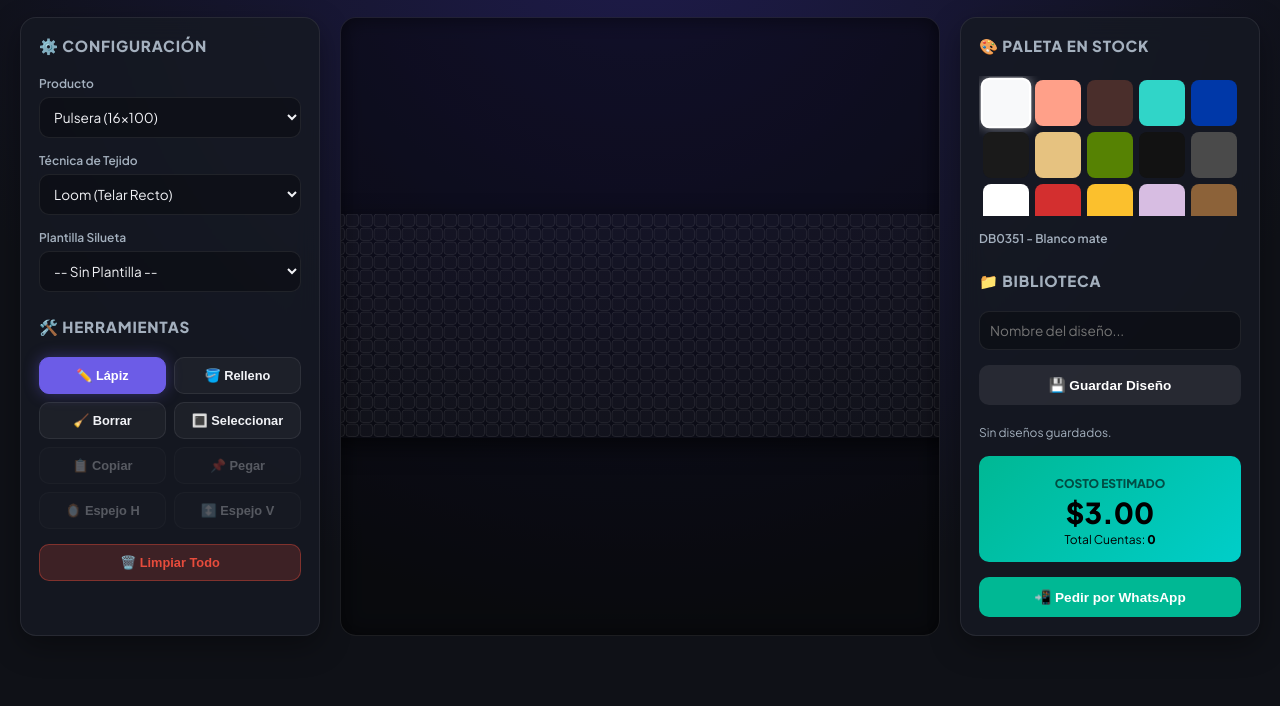
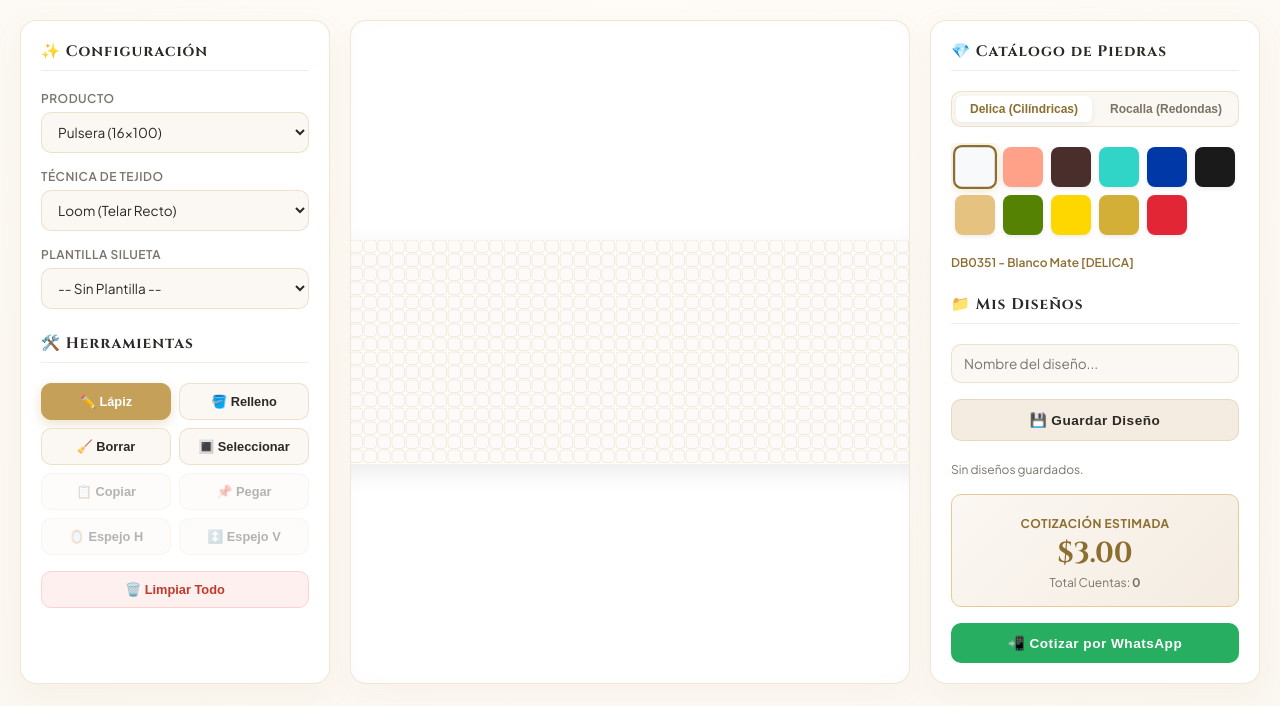
Before and after one commit to jemr2810/Mi-tienda-Miyuki, a plain HTML site: page index.html in a window 1280 px wide. Shown: the part 94-800 px from the top of the page. Drawn offline with Linux system fonts and the light colour scheme.

Commit message:
Update index.html

```diff
--- a/index.html
+++ b/index.html
@@ -3,18 +3,19 @@
 <head>
     <meta charset="UTF-8">
     <meta name="viewport" content="width=device-width, initial-scale=1.0">
-    <title>Miyuki Craft Studio Pro</title>
-    <link href="https://fonts.googleapis.com/css2?family=Plus+Jakarta+Sans:wght@400;600;800&display=swap" rel="stylesheet">
+    <title>CINQUE 5 - Studio de Diseño Miyuki</title>
+    <link href="https://fonts.googleapis.com/css2?family=Cinzel:wght@500;700&family=Plus+Jakarta+Sans:wght@400;500;600;700&display=swap" rel="stylesheet">
     <style>
         :root {
-            --bg-main: #0f1117;
-            --panel-bg: rgba(22, 25, 35, 0.85);
-            --panel-border: rgba(255, 255, 255, 0.08);
-            --accent: #6c5ce7;
-            --accent-glow: rgba(108, 92, 231, 0.4);
-            --success: #00b894;
-            --text-main: #f1f2f6;
-            --text-muted: #a4b0be;
+            --bg-main: #fbf7f2;
+            --panel-bg: #ffffff;
+            --panel-border: rgba(197, 160, 89, 0.25);
+            --gold-primary: #c5a059;
+            --gold-light: #e6cb96;
+            --gold-dark: #8c6e30;
+            --text-dark: #2c2825;
+            --text-muted: #7a736a;
+            --accent-soft: #f4ece1;
             --radius-lg: 16px;
             --radius-md: 10px;
         }
@@ -29,8 +30,8 @@
             margin: 0;
             padding: 20px;
             background-color: var(--bg-main);
-            background-image: radial-gradient(circle at 50% 0%, #1e1b4b 0%, var(--bg-main) 70%);
-            color: var(--text-main);
+            background-image: radial-gradient(circle at 50% 0%, #fffbf7 0%, var(--bg-main) 100%);
+            color: var(--text-dark);
             min-height: 100vh;
             display: flex;
             flex-direction: column;
@@ -39,56 +40,59 @@
 
         header {
             text-align: center;
-            margin-bottom: 20px;
+            margin-bottom: 25px;
         }
 
         header h1 {
-            font-size: 1.8rem;
-            font-weight: 800;
+            font-family: 'Cinzel', serif;
+            font-size: 2.2rem;
+            font-weight: 700;
             margin: 0;
-            background: linear-gradient(135deg, #a8c0ff, #3f2b96);
-            -webkit-background-clip: text;
-            -webkit-text-fill-color: transparent;
-            letter-spacing: -0.5px;
+            color: var(--text-dark);
+            letter-spacing: 4px;
         }
 
-        header p {
-            color: var(--text-muted);
+        header .subtitle {
             font-size: 0.85rem;
-            margin-top: 4px;
+            letter-spacing: 2px;
+            color: var(--gold-primary);
+            text-transform: uppercase;
+            font-weight: 600;
+            margin-top: 5px;
         }
 
         .app-layout {
             display: grid;
-            grid-template-columns: 300px 1fr 300px;
+            grid-template-columns: 310px 1fr 330px;
             gap: 20px;
-            max-width: 1400px;
+            max-width: 1420px;
             width: 100%;
         }
 
-        /* Glassmorphic Panels */
+        /* Glassmorphic Elegant Panels */
         .panel {
             background: var(--panel-bg);
-            backdrop-filter: blur(12px);
             border: 1px solid var(--panel-border);
             border-radius: var(--radius-lg);
-            padding: 18px;
-            box-shadow: 0 10px 30px rgba(0, 0, 0, 0.35);
+            padding: 20px;
+            box-shadow: 0 10px 30px rgba(197, 160, 89, 0.08);
             display: flex;
             flex-direction: column;
-            gap: 15px;
+            gap: 16px;
         }
 
         .panel-title {
+            font-family: 'Cinzel', serif;
             font-size: 0.95rem;
-            font-weight: 800;
-            text-transform: uppercase;
-            letter-spacing: 0.8px;
-            color: var(--text-muted);
-            margin: 0 0 5px 0;
+            font-weight: 700;
+            letter-spacing: 1px;
+            color: var(--text-dark);
+            margin: 0 0 4px 0;
             display: flex;
             align-items: center;
             gap: 8px;
+            border-bottom: 1px solid var(--accent-soft);
+            padding-bottom: 8px;
         }
 
         /* Form Controls */
@@ -102,13 +106,15 @@
             font-size: 0.75rem;
             font-weight: 600;
             color: var(--text-muted);
+            text-transform: uppercase;
+            letter-spacing: 0.5px;
         }
 
         select, input[type="text"], input[type="number"], input[type="color"] {
-            background: rgba(0, 0, 0, 0.3);
+            background: var(--bg-main);
             border: 1px solid var(--panel-border);
-            color: var(--text-main);
-            padding: 10px;
+            color: var(--text-dark);
+            padding: 10px 12px;
             border-radius: var(--radius-md);
             font-family: inherit;
             font-size: 0.85rem;
@@ -117,32 +123,32 @@
         }
 
         select:focus, input:focus {
-            border-color: var(--accent);
-            box-shadow: 0 0 0 3px var(--accent-glow);
+            border-color: var(--gold-primary);
+            box-shadow: 0 0 0 3px rgba(197, 160, 89, 0.15);
         }
 
         /* Canvas Arena */
         .viewport-container {
             position: relative;
-            background: rgba(0, 0, 0, 0.4);
+            background: #ffffff;
             border: 1px solid var(--panel-border);
             border-radius: var(--radius-lg);
             display: flex;
             justify-content: center;
             align-items: center;
             overflow: auto;
-            min-height: 500px;
-            box-shadow: inset 0 0 20px rgba(0,0,0,0.5);
+            min-height: 520px;
+            box-shadow: inset 0 0 20px rgba(0,0,0,0.02), 0 10px 30px rgba(197, 160, 89, 0.05);
         }
 
         canvas {
             border-radius: 6px;
-            box-shadow: 0 8px 25px rgba(0,0,0,0.6);
+            box-shadow: 0 8px 25px rgba(0,0,0,0.08);
             cursor: crosshair;
             touch-action: none;
         }
 
-        /* Tool Grid / Dock */
+        /* Tool Grid / Buttons */
         .tools-grid {
             display: grid;
             grid-template-columns: repeat(2, 1fr);
@@ -150,9 +156,9 @@
         }
 
         .btn-tool {
-            background: rgba(255, 255, 255, 0.04);
+            background: var(--bg-main);
             border: 1px solid var(--panel-border);
-            color: var(--text-main);
+            color: var(--text-dark);
             padding: 10px;
             border-radius: var(--radius-md);
             font-size: 0.8rem;
@@ -166,33 +172,64 @@
         }
 
         .btn-tool:hover:not(:disabled) {
-            background: rgba(255, 255, 255, 0.1);
-            transform: translateY(-2px);
+            background: var(--accent-soft);
+            border-color: var(--gold-primary);
+            transform: translateY(-1px);
         }
 
         .btn-tool.tool-active {
-            background: var(--accent);
-            border-color: var(--accent);
-            box-shadow: 0 0 15px var(--accent-glow);
-            color: #fff;
+            background: var(--gold-primary);
+            border-color: var(--gold-primary);
+            color: #ffffff;
+            box-shadow: 0 4px 12px rgba(197, 160, 89, 0.3);
         }
 
         .btn-tool.mirror-active {
-            background: #e67e22;
-            border-color: #e67e22;
+            background: var(--gold-dark);
+            border-color: var(--gold-dark);
+            color: #ffffff;
         }
 
         .btn-tool:disabled {
-            opacity: 0.3;
+            opacity: 0.35;
             cursor: not-allowed;
+        }
+
+        /* Filter Tabs for Delica / Rocalla */
+        .category-tabs {
+            display: flex;
+            gap: 6px;
+            background: var(--bg-main);
+            padding: 4px;
+            border-radius: var(--radius-md);
+            border: 1px solid var(--panel-border);
+        }
+
+        .tab-btn {
+            flex: 1;
+            padding: 6px;
+            font-size: 0.75rem;
+            font-weight: 700;
+            border: none;
+            background: transparent;
+            color: var(--text-muted);
+            border-radius: 6px;
+            cursor: pointer;
+            transition: all 0.2s;
+        }
+
+        .tab-btn.active {
+            background: #ffffff;
+            color: var(--gold-dark);
+            box-shadow: 0 2px 6px rgba(0,0,0,0.06);
         }
 
         /* Palette Swatches */
         .palette-grid {
             display: grid;
             grid-template-columns: repeat(auto-fill, minmax(38px, 1fr));
-            gap: 6px;
-            max-height: 140px;
+            gap: 8px;
+            max-height: 160px;
             overflow-y: auto;
             padding: 4px;
         }
@@ -204,6 +241,7 @@
             border: 2px solid transparent;
             transition: transform 0.15s, border-color 0.15s;
             position: relative;
+            box-shadow: 0 2px 4px rgba(0,0,0,0.08);
         }
 
         .color-swatch:hover {
@@ -212,34 +250,37 @@
         }
 
         .color-swatch.selected {
-            border-color: #fff;
+            border-color: var(--gold-dark);
             transform: scale(1.1);
-            box-shadow: 0 0 10px rgba(255,255,255,0.5);
+            box-shadow: 0 0 10px rgba(197, 160, 89, 0.4);
         }
 
-        /* Price & Summary Tag */
+        /* Price Tag Panel */
         .price-badge {
-            background: linear-gradient(135deg, #00b894, #00cec9);
-            padding: 15px;
+            background: linear-gradient(135deg, #fbf7f2 0%, #f4ece1 100%);
+            border: 1px solid var(--gold-light);
+            padding: 16px;
             border-radius: var(--radius-md);
             text-align: center;
-            color: #000;
+            color: var(--text-dark);
         }
 
         .price-badge label {
-            color: rgba(0,0,0,0.6);
-            font-weight: 800;
+            color: var(--gold-dark);
+            font-weight: 700;
         }
 
         .price-badge .price {
+            font-family: 'Cinzel', serif;
             font-size: 1.8rem;
-            font-weight: 800;
+            font-weight: 700;
+            color: var(--gold-dark);
             margin-top: 2px;
         }
 
         .btn-action {
-            background: var(--accent);
-            color: #fff;
+            background: var(--gold-primary);
+            color: #ffffff;
             border: none;
             padding: 12px;
             border-radius: var(--radius-md);
@@ -248,20 +289,25 @@
             cursor: pointer;
             transition: all 0.2s;
             width: 100%;
+            letter-spacing: 0.5px;
         }
 
         .btn-action:hover {
-            opacity: 0.9;
-            box-shadow: 0 4px 15px var(--accent-glow);
+            background: var(--gold-dark);
+            box-shadow: 0 4px 15px rgba(197, 160, 89, 0.3);
         }
 
         .btn-whatsapp {
-            background: #00b894;
+            background: #27ae60;
             color: #fff;
         }
 
+        .btn-whatsapp:hover {
+            background: #219150;
+        }
+
         .design-item {
-            background: rgba(0,0,0,0.2);
+            background: var(--bg-main);
             border: 1px solid var(--panel-border);
             padding: 8px 12px;
             border-radius: var(--radius-md);
@@ -282,14 +328,14 @@
 <body>
 
     <header>
-        <h1>MIYUKI CRAFT STUDIO</h1>
-        <p>Editor de Patrones 2D Pro</p>
+        <h1>CINQUE</h1>
+        <div class="subtitle">Cinco Hermanas, Un Solo Corazón</div>
     </header>
 
     <div class="app-layout">
         <!-- Panel Izquierdo: Configuración y Herramientas -->
         <div class="panel">
-            <h3 class="panel-title">⚙️ Configuración</h3>
+            <h3 class="panel-title">✨ Configuración</h3>
 
             <div class="form-group">
                 <label>Producto</label>
@@ -320,7 +366,7 @@
                 </select>
             </div>
 
-            <h3 class="panel-title" style="margin-top:10px;">🛠️ Herramientas</h3>
+            <h3 class="panel-title" style="margin-top:8px;">🛠️ Herramientas</h3>
             <div class="tools-grid">
                 <button id="btnPencil" class="btn-tool tool-active">✏️ Lápiz</button>
                 <button id="btnBucket" class="btn-tool">🪣 Relleno</button>
@@ -331,7 +377,7 @@
                 <button id="btnMirrorH" class="btn-tool" disabled>🪞 Espejo H</button>
                 <button id="btnMirrorV" class="btn-tool" disabled>↕️ Espejo V</button>
             </div>
-            <button id="btnClear" class="btn-tool" style="background: rgba(231, 76, 60, 0.2); border-color: rgba(231, 76, 60, 0.4); color:#e74c3c;">🗑️ Limpiar Todo</button>
+            <button id="btnClear" class="btn-tool" style="background: #fff0f0; border-color: #ffd1d1; color:#c0392b;">🗑️ Limpiar Todo</button>
         </div>
 
         <!-- Panel Central: Lienzo de Trabajo -->
@@ -339,26 +385,33 @@
             <canvas id="miyukiCanvas"></canvas>
         </div>
 
-        <!-- Panel Derecho: Catálogo, Biblioteca y Cotización -->
+        <!-- Panel Derecho: Catálogo Separado, Biblioteca y Cotización -->
         <div class="panel">
-            <h3 class="panel-title">🎨 Paleta en Stock</h3>
+            <h3 class="panel-title">💎 Catálogo de Piedras</h3>
+
+            <!-- Selector de Tipo de Piedras -->
+            <div class="category-tabs">
+                <button class="tab-btn active" id="tabDelica">Delica (Cilíndricas)</button>
+                <button class="tab-btn" id="tabRocalla">Rocalla (Redondas)</button>
+            </div>
+
             <div class="palette-grid" id="paletteContainer"></div>
-            <span id="selectedColorLabel" style="font-size:0.75rem; font-weight:600; color:var(--text-muted);"></span>
+            <span id="selectedColorLabel" style="font-size:0.75rem; font-weight:600; color:var(--gold-dark);"></span>
 
-            <h3 class="panel-title" style="margin-top: 10px;">📁 Biblioteca</h3>
+            <h3 class="panel-title" style="margin-top: 8px;">📁 Mis Diseños</h3>
             <div class="form-group">
                 <input type="text" id="designName" placeholder="Nombre del diseño...">
             </div>
-            <button id="btnSaveDesign" class="btn-action" style="background: rgba(255,255,255,0.08);">💾 Guardar Diseño</button>
-            <div id="savedDesignsList" style="max-height: 120px; overflow-y: auto;"></div>
+            <button id="btnSaveDesign" class="btn-action" style="background: var(--accent-soft); color: var(--text-dark); border: 1px solid var(--panel-border);">💾 Guardar Diseño</button>
+            <div id="savedDesignsList" style="max-height: 100px; overflow-y: auto;"></div>
 
             <div class="price-badge">
-                <label>COSTO ESTIMADO</label>
+                <label>COTIZACIÓN ESTIMADA</label>
                 <div class="price" id="totalPrice">$0.00</div>
-                <div style="font-size:0.75rem; margin-top:2px;">Total Cuentas: <strong id="totalBeads">0</strong></div>
+                <div style="font-size:0.75rem; margin-top:2px; color:var(--text-muted);">Total Cuentas: <strong id="totalBeads">0</strong></div>
             </div>
 
-            <button class="btn-action btn-whatsapp" id="btnSendWhatsapp">📲 Pedir por WhatsApp</button>
+            <button class="btn-action btn-whatsapp" id="btnSendWhatsapp">📲 Cotizar por WhatsApp</button>
         </div>
     </div>
 
@@ -366,32 +419,37 @@
         const canvas = document.getElementById('miyukiCanvas');
         const ctx = canvas.getContext('2d');
 
+        // Catálogo Categorizado (Delica vs Rocalla)
         const DEFAULT_PALETTE = [
-            { code: "DB0351", name: "Blanco mate", hex: "#F8F9FA", price: 0.01 },
-            { code: "DB1493-1", name: "Opaque Lt Salmon", hex: "#FFA089", price: 0.01 },
-            { code: "DB0734", name: "Op Chocolate Brown", hex: "#4A2E2B", price: 0.01 },
-            { code: "DB0878", name: "Mat Op Turquoise AB", hex: "#30D5C8", price: 0.01 },
-            { code: "DB0756", name: "Matte Op Cobalt", hex: "#0038A8", price: 0.01 },
-            { code: "DB0310", name: "Jet Black Mate", hex: "#1A1A1A", price: 0.01 },
-            { code: "DB2366-TB", name: "Duracoat Opq Soft", hex: "#E6C280", price: 0.015 },
-            { code: "DB1585", name: "Matte Op Avocado", hex: "#568203", price: 0.01 },
-            { code: "11-9401F", name: "Rocalla Mat Black", hex: "#121212", price: 0.008 },
-            { code: "11-92006", name: "Rocalla Mat Mtlc Dk", hex: "#4A4A4A", price: 0.008 },
-            { code: "11-9402", name: "Rocalla Op White", hex: "#FFFFFF", price: 0.008 },
-            { code: "11-9408", name: "Rocalla Op Red", hex: "#D32F2F", price: 0.008 },
-            { code: "11-9404", name: "Rocalla Op Yellow", hex: "#FBC02D", price: 0.008 },
-            { code: "11-9593", name: "Rocalla Dk Beige", hex: "#D7BDE2", price: 0.008 },
-            { code: "11-9457L", name: "Rocalla Met Bronze", hex: "#8C6239", price: 0.009 },
-            { code: "DB0721", name: "Opaque Yellow", hex: "#FFD700", price: 0.01 },
-            { code: "DB0200", name: "Opaque Chalk White", hex: "#FFFFFF", price: 0.01 },
-            { code: "DB1832", name: "Galvanized Gold", hex: "#D4AF37", price: 0.018 },
-            { code: "DB0726", name: "Opaque Dark Blue", hex: "#002366", price: 0.01 },
-            { code: "DB0727", name: "Opaque Light Siam", hex: "#E32636", price: 0.01 },
-            { code: "DB0725", name: "Opaque Light Blue", hex: "#87CEEB", price: 0.01 }
+            // DELICA (Cilíndricas)
+            { code: "DB0351", name: "Blanco Mate", type: "delica", hex: "#F8F9FA", price: 0.01 },
+            { code: "DB1493", name: "Lt Salmon", type: "delica", hex: "#FFA089", price: 0.01 },
+            { code: "DB0734", name: "Op Chocolate", type: "delica", hex: "#4A2E2B", price: 0.01 },
+            { code: "DB0878", name: "Turquoise AB", type: "delica", hex: "#30D5C8", price: 0.01 },
+            { code: "DB0756", name: "Matte Op Cobalt", type: "delica", hex: "#0038A8", price: 0.01 },
+            { code: "DB0310", name: "Jet Black Mate", type: "delica", hex: "#1A1A1A", price: 0.01 },
+            { code: "DB2366", name: "Duracoat Soft", type: "delica", hex: "#E6C280", price: 0.015 },
+            { code: "DB1585", name: "Matte Avocado", type: "delica", hex: "#568203", price: 0.01 },
+            { code: "DB0721", name: "Opaque Yellow", type: "delica", hex: "#FFD700", price: 0.01 },
+            { code: "DB1832", name: "Galvanized Gold", type: "delica", hex: "#D4AF37", price: 0.018 },
+            { code: "DB0727", name: "Light Siam Red", type: "delica", hex: "#E32636", price: 0.01 },
+
+            // ROCALLA (Redondas)
+            { code: "11-9401F", name: "Mat Black 11/0", type: "rocalla", hex: "#121212", price: 0.008 },
+            { code: "11-92006", name: "Mtlc Dk 11/0", type: "rocalla", hex: "#4A4A4A", price: 0.008 },
+            { code: "11-9402", name: "Op White 11/0", type: "rocalla", hex: "#FFFFFF", price: 0.008 },
+            { code: "11-9408", name: "Op Red 11/0", type: "rocalla", hex: "#D32F2F", price: 0.008 },
+            { code: "11-9404", name: "Op Yellow 11/0", type: "rocalla", hex: "#FBC02D", price: 0.008 },
+            { code: "11-9593", name: "Dk Beige 11/0", type: "rocalla", hex: "#D7BDE2", price: 0.008 },
+            { code: "11-9457L", name: "Met Bronze 11/0", type: "rocalla", hex: "#8C6239", price: 0.009 },
+            { code: "8-9404", name: "Op Yellow 8/0", type: "rocalla", hex: "#FFEE55", price: 0.012 },
+            { code: "8-9402", name: "Op White 8/0", type: "rocalla", hex: "#FAFAFA", price: 0.012 },
+            { code: "8-9414", name: "Op Cobalt 8/0", type: "rocalla", hex: "#0047AB", price: 0.012 }
         ];
 
         let palette = JSON.parse(localStorage.getItem('miyuki_palette')) || DEFAULT_PALETTE;
-        let selectedColor = palette[0];
+        let currentTypeFilter = 'delica';
+        let selectedColor = palette.find(p => p.type === currentTypeFilter) || palette[0];
         let currentTool = 'pencil';
         let cols = 100, rows = 16, beadSize = 14;
         let grid = [];
@@ -413,19 +471,22 @@
         function renderPalette() {
             const container = document.getElementById('paletteContainer');
             container.innerHTML = '';
-            palette.forEach((item) => {
+
+            const filtered = palette.filter(item => item.type === currentTypeFilter);
+
+            filtered.forEach((item) => {
                 const swatch = document.createElement('div');
                 swatch.className = `color-swatch ${item.code === selectedColor.code ? 'selected' : ''}`;
                 swatch.style.backgroundColor = item.hex;
-                swatch.title = `${item.code} - ${item.name}`;
+                swatch.title = `${item.code} - ${item.name} (${item.type.toUpperCase()})`;
                 swatch.onclick = () => {
                     selectedColor = item;
-                    document.getElementById('selectedColorLabel').textContent = `${item.code} - ${item.name}`;
+                    document.getElementById('selectedColorLabel').textContent = `${item.code} - ${item.name} [${item.type.toUpperCase()}]`;
                     renderPalette();
                 };
                 container.appendChild(swatch);
             });
-            document.getElementById('selectedColorLabel').textContent = `${selectedColor.code} - ${selectedColor.name}`;
+            document.getElementById('selectedColorLabel').textContent = `${selectedColor.code} - ${selectedColor.name} [${selectedColor.type.toUpperCase()}]`;
         }
 
         function initGrid() {
@@ -476,15 +537,22 @@
                     if (technique === 'brick' && c % 2 !== 0) y += beadSize / 2;
 
                     ctx.beginPath();
-                    ctx.roundRect(x, y, beadSize - 1.5, beadSize - 1.5, 3);
 
-                    if (grid[r][c]) {
-                        ctx.fillStyle = grid[r][c].hex;
+                    // Si la cuenta es Rocalla la dibujamos redonda, si es Delica, cilíndrica suave
+                    const bead = grid[r][c];
+                    if (bead && bead.type === 'rocalla') {
+                        ctx.arc(x + beadSize/2 - 0.5, y + beadSize/2 - 0.5, (beadSize - 2)/2, 0, Math.PI * 2);
+                    } else {
+                        ctx.roundRect(x, y, beadSize - 1.5, beadSize - 1.5, 3);
+                    }
+
+                    if (bead) {
+                        ctx.fillStyle = bead.hex;
                         ctx.fill();
                     } else {
-                        ctx.fillStyle = 'rgba(255, 255, 255, 0.03)';
+                        ctx.fillStyle = '#fcfbfa';
                         ctx.fill();
-                        ctx.strokeStyle = 'rgba(255, 255, 255, 0.08)';
+                        ctx.strokeStyle = 'rgba(197, 160, 89, 0.2)';
                         ctx.stroke();
                     }
                 }
@@ -501,11 +569,11 @@
                 const w = (maxC - minC + 1) * beadSize;
                 const h = (maxR - minR + 1) * beadSize;
 
-                ctx.strokeStyle = '#6c5ce7';
+                ctx.strokeStyle = '#c5a059';
                 ctx.lineWidth = 2;
                 ctx.setLineDash([4, 4]);
                 ctx.strokeRect(x, y, w, h);
-                ctx.fillStyle = 'rgba(108, 92, 231, 0.2)';
+                ctx.fillStyle = 'rgba(197, 160, 89, 0.15)';
                 ctx.fillRect(x, y, w, h);
                 ctx.setLineDash([]);
             }
@@ -707,7 +775,7 @@
                 item.innerHTML = `
                     <span>${name}</span>
                     <div>
-                        <button style="background:var(--accent); border:none; color:#fff; border-radius:4px; padding:2px 6px; cursor:pointer;" onclick="loadDesign('${name}')">📂</button>
+                        <button style="background:var(--gold-primary); border:none; color:#fff; border-radius:4px; padding:2px 6px; cursor:pointer;" onclick="loadDesign('${name}')">📂</button>
                         <button style="background:#e74c3c; border:none; color:#fff; border-radius:4px; padding:2px 6px; cursor:pointer;" onclick="deleteDesign('${name}')">🗑️</button>
                     </div>
                 `;
@@ -735,6 +803,23 @@
             document.getElementById('totalBeads').textContent = totalBeads;
             document.getElementById('totalPrice').textContent = `$${totalPrice.toFixed(2)}`;
         }
+
+        // Pestañas de categorías (Delica vs Rocalla)
+        document.getElementById('tabDelica').onclick = () => {
+            currentTypeFilter = 'delica';
+            document.getElementById('tabDelica').classList.add('active');
+            document.getElementById('tabRocalla').classList.remove('active');
+            selectedColor = palette.find(p => p.type === 'delica') || palette[0];
+            renderPalette();
+        };
+
+        document.getElementById('tabRocalla').onclick = () => {
+            currentTypeFilter = 'rocalla';
+            document.getElementById('tabRocalla').classList.add('active');
+            document.getElementById('tabDelica').classList.remove('active');
+            selectedColor = palette.find(p => p.type === 'rocalla') || palette[0];
+            renderPalette();
+        };
 
         canvas.addEventListener('mousedown', handlePointerDown);
         canvas.addEventListener('mousemove', handlePointerMove);
@@ -791,11 +876,11 @@
             const beads = document.getElementById('totalBeads').textContent;
             const price = document.getElementById('totalPrice').textContent;
 
-            const text = `¡Hola! Quisiera realizar el siguiente pedido personalizado:%0A%0A` +
+            const text = `¡Hola *CINQUE*! Quisiera cotizar el siguiente diseño personalizado:%0A%0A` +
                          `📌 *Producto:* ${product}%0A` +
                          `🧩 *Total Cuentas:* ${beads}%0A` +
-                         `💰 *Precio Estimado:* ${price}%0A%0A` +
-                         `Te adjunto el diseño dibujado desde la web.`;
+                         `💰 *Cotización Estimada:* ${price}%0A%0A` +
+                         `Les adjunto el patrón diseñado desde la app.`;
 
             window.open(`https://api.whatsapp.com/send?phone=5491100000000&text=${text}`, '_blank');
         };
```
